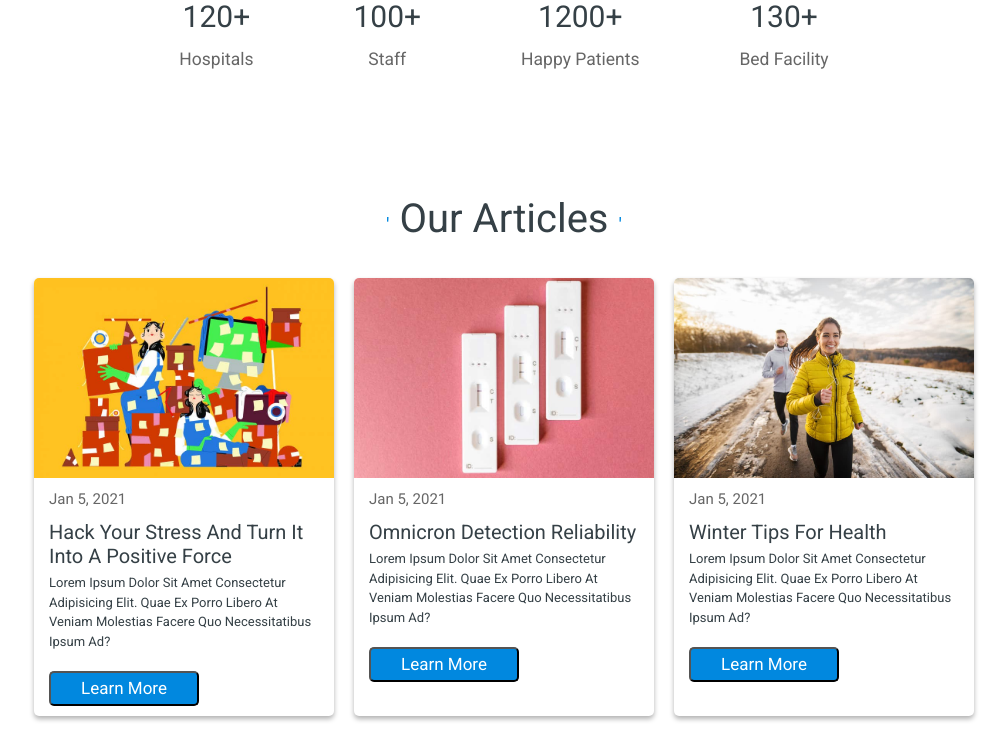
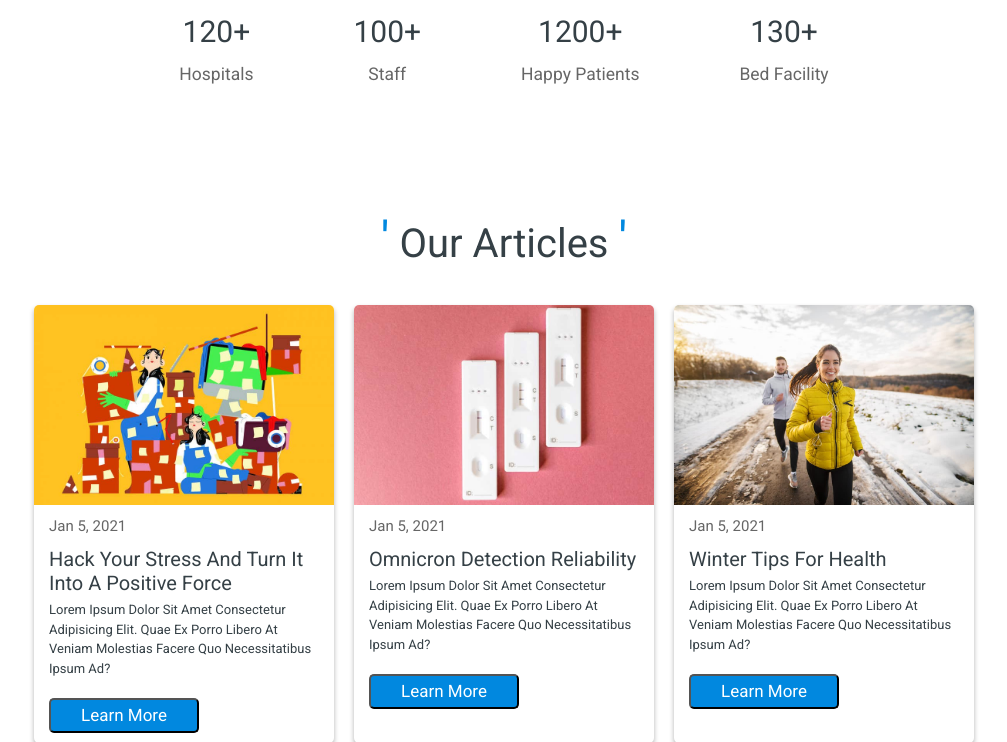
Before and after one commit to Valentin-Alexandru0099/VirtualCare, a Flask app: page / in a window 1280 px wide. Shown: the part 2974-3716 px from the top of the page, without its empty margins (136-1143 px from the left). Run offline with Flask 2, Linux system fonts and the light colour scheme; some libraries are stand-ins or nearby versions.

Commit message:
Improving

```diff
--- a/data/queries.py
+++ b/data/queries.py
@@ -50,10 +50,6 @@ def get_user(cursor, user_id):
 @database_connection.connection_handler
 def edit_patient(cursor, data):
     querie = """
-    INSERT INTO patients(name, age, surname, contact, adress_line, gender, height, weight, country, region, disease, surgery)
-    VALUES(,,,,,,,,%(country)s,%(region)s,%(disease)s,%(surgery)s)
-    """
-    querie = """
     UPDATE patients
     SET name=%(name)s, age=%(age)s, surname=%(surname)s, contact=%(contact)s, adress_line=%(adress_line)s, gender=%(gender)s, height=%(height)s, weight=%(weight)s, country=%(country)s, region=%(region)s, disease=%(disease)s, surgery=%(surgery)s
     WHERE id=%(user_id)s
--- a/templates/index2.html
+++ b/templates/index2.html
@@ -35,7 +35,8 @@
 
         <div class="container">
 
-            <a href="{{url_for('main_page')}}" class="logo"><span>H</span>ackathon<span>C</span>odecool.</a>
+            <a href="{{url_for('main_page')}}" class="logo"><span style="font-size: 35px;">H</span>ackathon<span
+                    style="font-size: 35px;">C</span>odecool.</a>
 
             <nav class="nav">
                 <ul>
@@ -81,7 +82,8 @@
                 </div>
 
                 <div class="col-md-6 pl-md-5 content" data-aos="fade-left">
-                    <h1><span>stay</span> safe, <span>stay</span> healthy.</h1>
+                    <h1><span style="font-size: 50px;">stay</span> safe, <span style="font-size: 50px;">stay</span>
+                        healthy.</h1>
                     <h3>caring for you.</h3>
                     <a href="#"><button class="button">learn more</button></a>
                 </div>
@@ -140,7 +142,8 @@
 
         <div class="container">
 
-            <h1 class="heading"><span>'</span> our facilities <span>'</span></h1>
+            <h1 class="heading"><span style="font-size: 50px;">'</span> our facilities <span
+                    style="font-size: 50px;">'</span></h1>
 
             <div class="box-container">
 
@@ -212,7 +215,8 @@
 
         <div class="container">
 
-            <h1 class="heading"><span>'</span> people's review <span>'</span></h1>
+            <h1 class="heading"><span style="font-size: 50px;">'</span> people's review <span
+                    style="font-size: 50px;">'</span></h1>
 
             <div class="box-container">
 
@@ -296,7 +300,8 @@
 
             <div class="row justify-content-center">
 
-                <h1 class="heading"><span>'</span> make an appointment <span>'</span></h1>
+                <h1 class="heading"><span style="font-size: 50px;">'</span> make an appointment <span
+                        style="font-size: 50px;">'</span></h1>
 
                 <div class="col-md-10" data-aos="flip-down">
 
@@ -340,7 +345,8 @@
 
         <div class="container min-vh-100">
 
-            <h1 class="heading"><span>'</span> our articles <span>'</span></h1>
+            <h1 class="heading"><span style="font-size: 50px;">'</span> our articles <span
+                    style="font-size: 50px;">'</span></h1>
 
             <div class="box-container">
 
```
